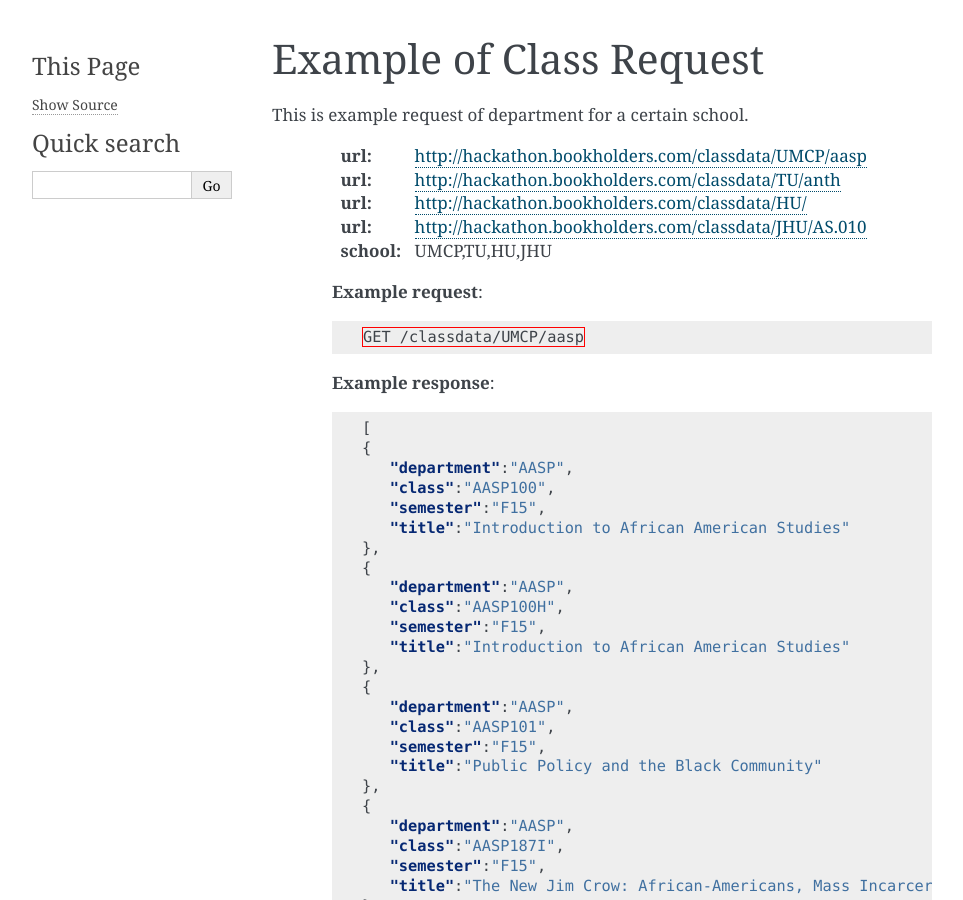
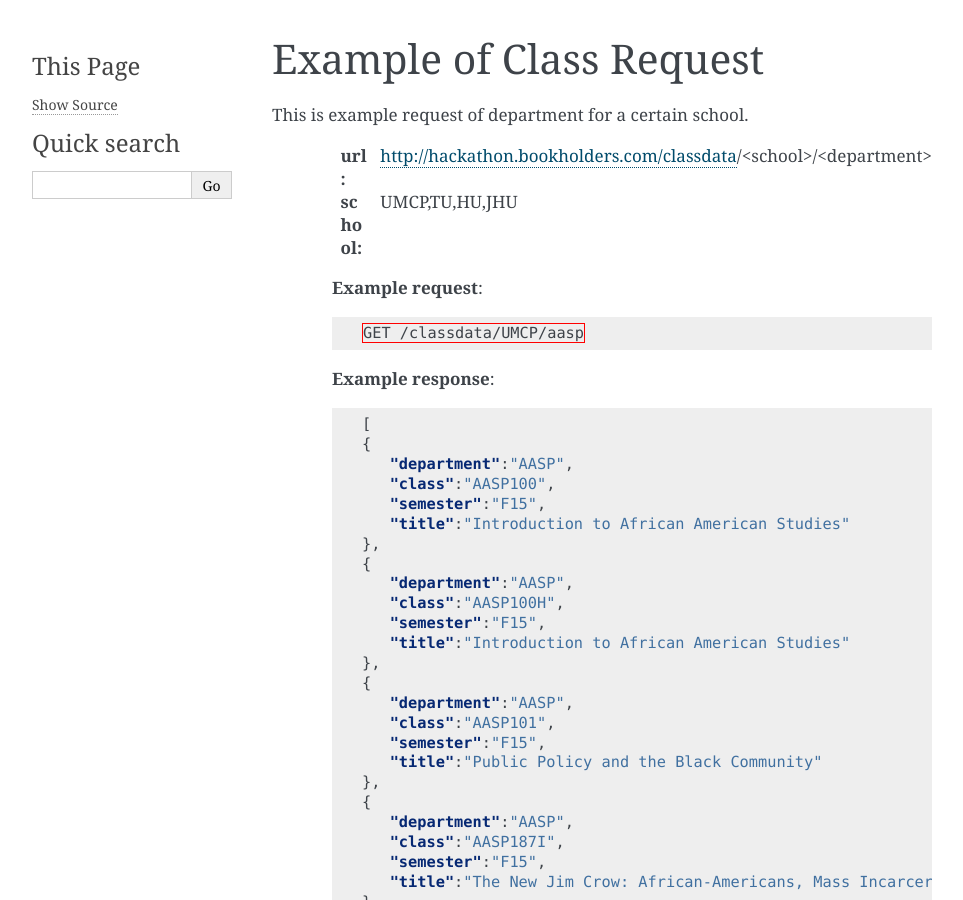
Before and after one commit to bookholders/classdataapi, a Sphinx documentation site: the page built from docs/class.rst, in a window 1280 px wide and 900 px high. Shown: the whole window, without its empty margins (148-1111 px from the left). Built offline with Sphinx 7.4.7, drawn with Linux system fonts in a browser that asks for light colours; some of the changed lines change nothing that is shown.

Commit message:
Update class.rst

```diff
--- a/docs/class.rst
+++ b/docs/class.rst
@@ -4,10 +4,7 @@
 
 This is example request of department for a certain school.
 
-   :url: http://hackathon.bookholders.com/classdata/UMCP/aasp
-   :url: http://hackathon.bookholders.com/classdata/TU/anth
-   :url: http://hackathon.bookholders.com/classdata/HU/
-   :url: http://hackathon.bookholders.com/classdata/JHU/AS.010
+   :url: http://hackathon.bookholders.com/classdata/<school>/<department>
    :school: UMCP,TU,HU,JHU
 
 
```
